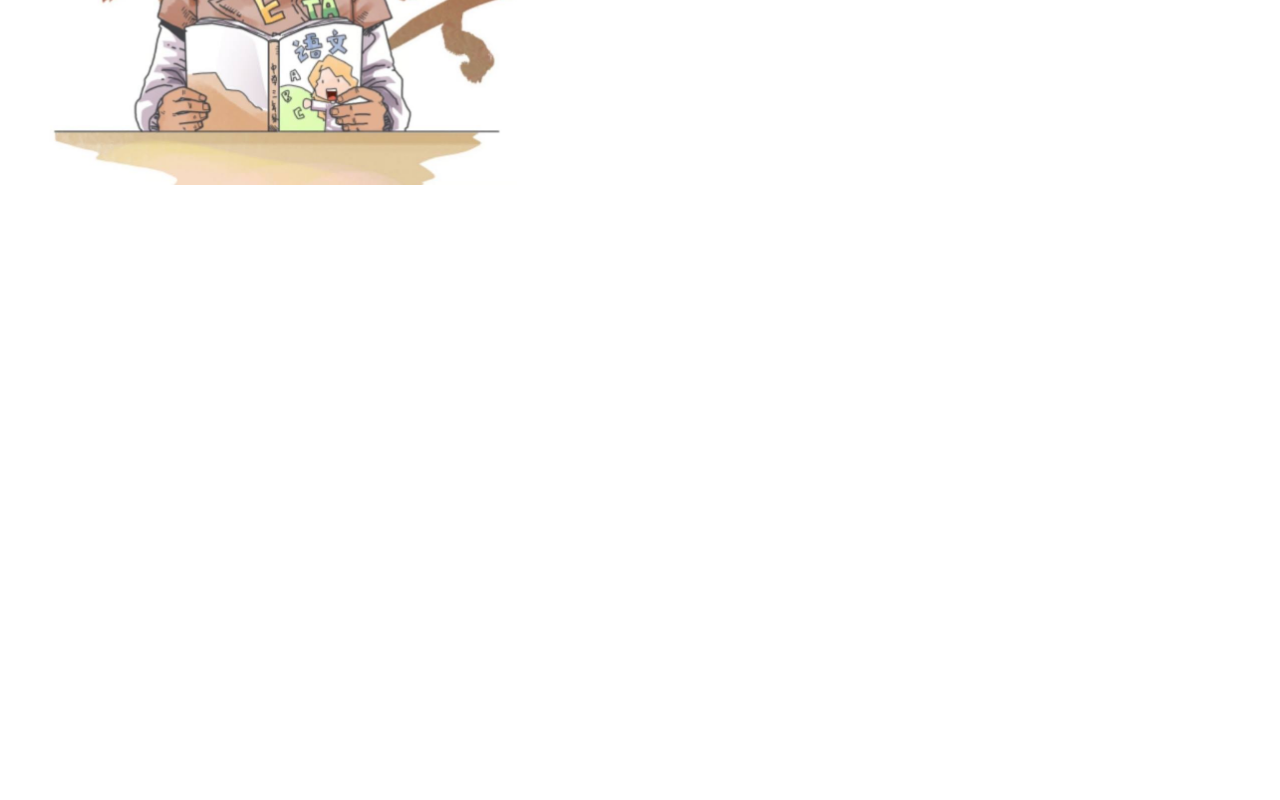
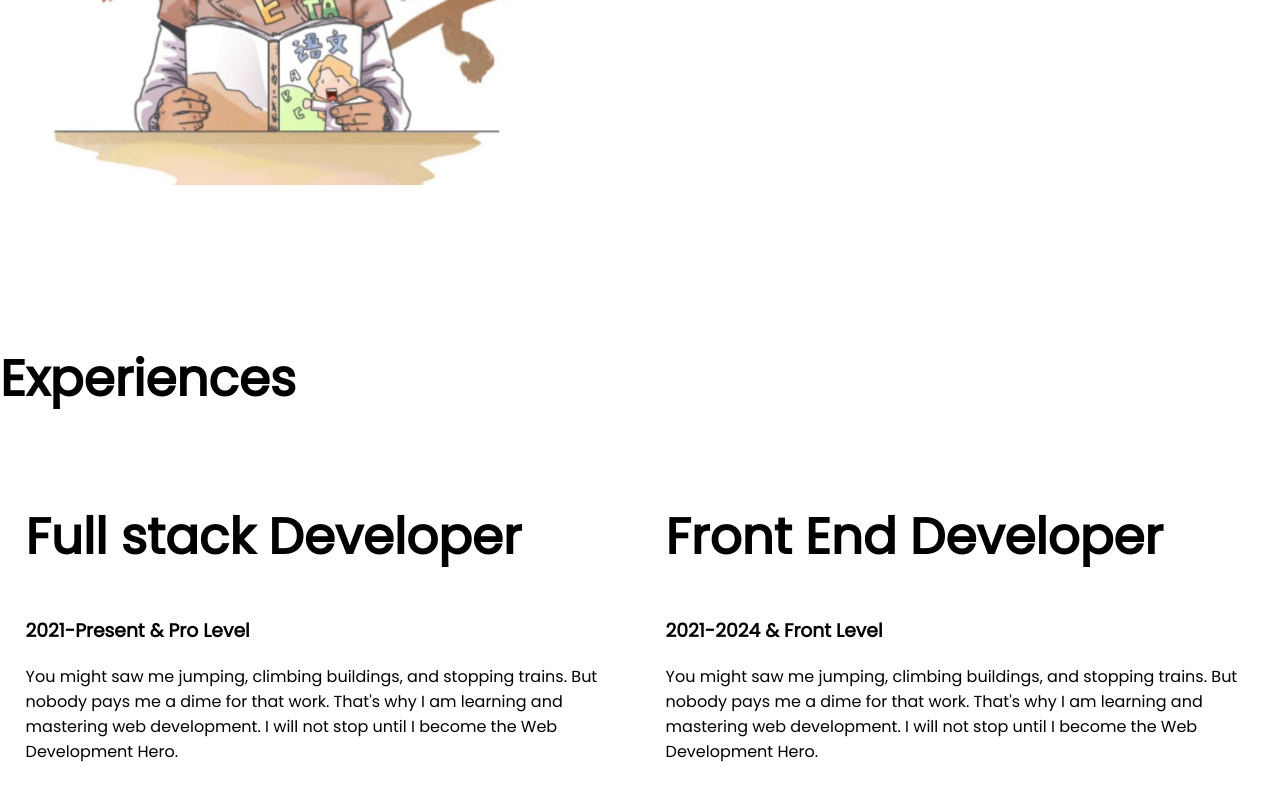
Before and after one commit to PranabSarker10/Developer-Portfolio, a plain HTML site: page index.html in a window 1280 px wide. Shown: the part 1107-1907 px from the top of the page. Before the commit the page ends 1449 px from the top, so only its background shows below. Drawn offline with Linux system fonts and the light colour scheme.

Commit message:
experience

```diff
--- a/index.html
+++ b/index.html
@@ -11,7 +11,7 @@
     <link rel="stylesheet" href="style.css">
 </head>
 <body>
-    <section class="top-banner">
+    <section class="top-banner flexible">
         <div class="half">
             <h1>Welcome To</h1>
         <h1><span class="orange"> Pranab Sarker's</span> World</h1>
@@ -25,7 +25,7 @@
             <img src="images/Convocation.JPG" alt="My Image">
         </div>
     </section>
-    <section class="dream-big">
+    <section class="dream-big flexible">
         <div class="half">
             <img src="images/Developer.JPG" alt="">
         </div>
@@ -38,5 +38,22 @@
             <a class = "link-button" target="_blank" href="">Download Resume</a>
         </div>
     </section>
+    <section class="experience">
+       <h1>Experiences</h1>
+       <div class="flexible">
+        <div class="half">
+            <h1>Full stack Developer</h1>
+            <h3>2021-Present & Pro Level</h3>
+            <p>You might saw me jumping, climbing buildings, and stopping trains. But nobody pays me a dime for that work. That's why I am learning and mastering web development. I will not stop until I become the Web Development Hero.
+         </p>
+        </div>
+        <div class="half">
+         <h1>Front End Developer</h1>
+         <h3>2021-2024 & Front Level</h3>
+            <p>You might saw me jumping, climbing buildings, and stopping trains. But nobody pays me a dime for that work. That's why I am learning and mastering web development. I will not stop until I become the Web Development Hero.
+         </p>
+     </div>
+       </div>
+    </section>
 </body>
 </html>
--- a/style.css
+++ b/style.css
@@ -8,7 +8,7 @@ h1 {
 .orange {
   color: orange;
 }
-section {
+.flexible {
   display: flex;
   margin-bottom: 150px;
 }
```
